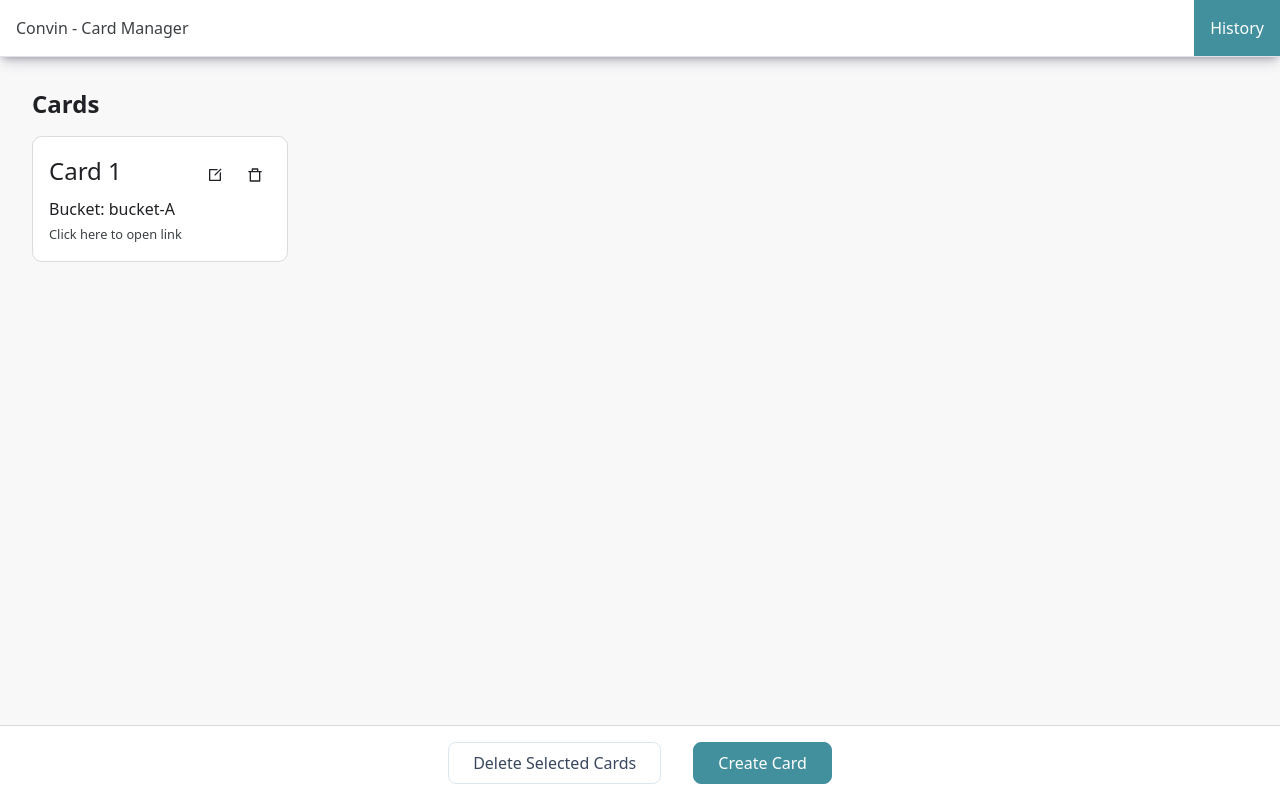
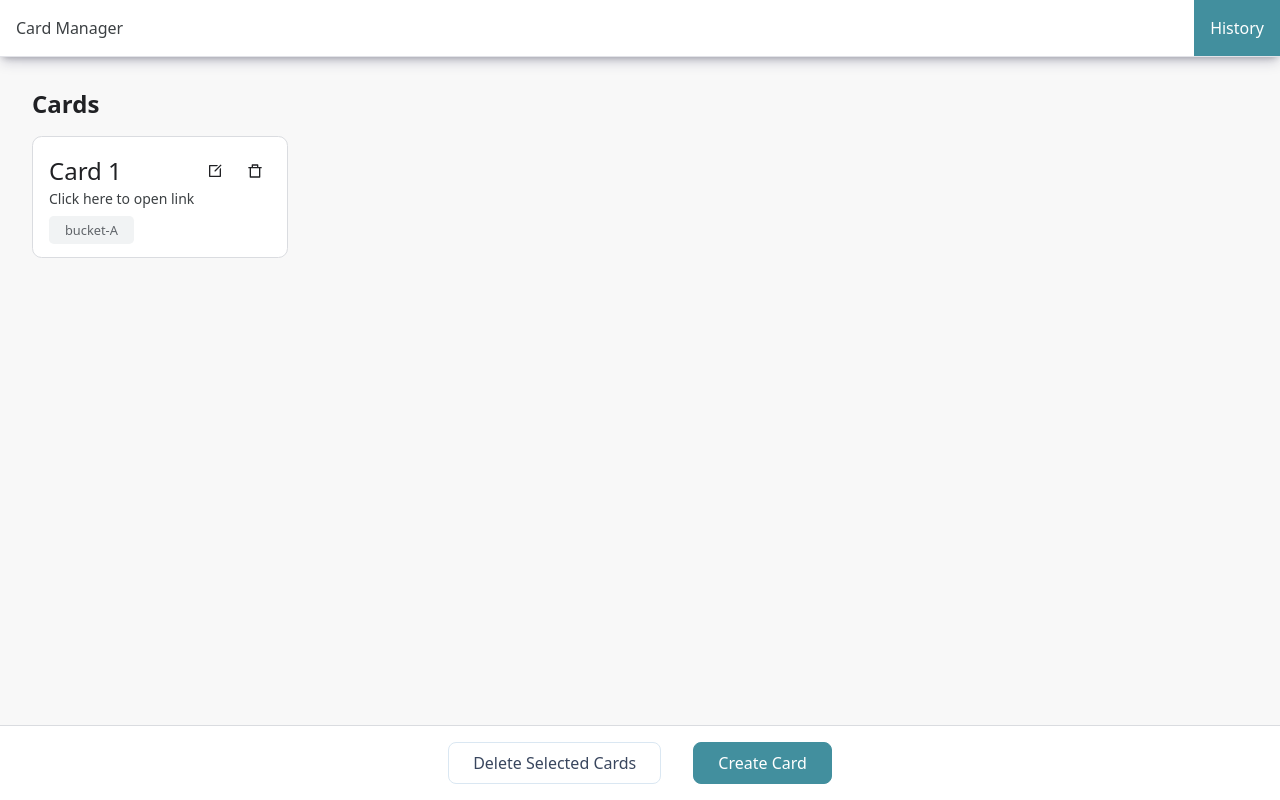
Before and after one commit to ashutosh44ks/convin-march, a React (Create React App) app: page / in a window 1280 px wide. Built offline with nearby package versions, Linux system fonts and the light colour scheme.

Commit message:
minor ui updates

```diff
--- a/public/index.html
+++ b/public/index.html
@@ -24,7 +24,7 @@
       work correctly both with client-side routing and a non-root public URL.
       Learn how to configure a non-root public URL by running `npm run build`.
     -->
-    <title>React App</title>
+    <title>Card Manager</title>
   </head>
   <body>
     <noscript>You need to enable JavaScript to run this app.</noscript>
--- a/src/App.css
+++ b/src/App.css
@@ -19,5 +19,12 @@
 .card h2 {
   font-size: 1.5rem;
   font-weight: 500;
-  margin-bottom: 0.5rem;
 }
+.card .tab {
+  background-color: #f1f3f4;
+  color: #606469;
+  border-radius: 0.3rem;
+  font-weight: 500;
+  font-size: 0.8rem;
+  padding: 0.3rem 1rem;
+}
--- a/src/components/Card.js
+++ b/src/components/Card.js
@@ -44,16 +44,18 @@ const Card = ({ card, selectedCards, setSelectedCards }) => {
             </div>
           )}
         </div>
-        <div>Bucket: {card.bucketId}</div>
-        <small
+        <div
           onClick={() => {
             dispatch(addItem(card.name, card.link));
             setVideo(true);
           }}
-          className="text-dark-2 cursor-pointer"
+          className="text-dark-2 text-sm cursor-pointer"
         >
           Click here to open link
-        </small>
+        </div>
+        <div className="mt-2">
+          <span className="tab">{card.bucketId}</span>
+        </div>
       </div>
       {video && (
         <>
--- a/src/components/Header.js
+++ b/src/components/Header.js
@@ -5,8 +5,8 @@ const Header = () => {
   const navigate = useNavigate();
   return (
     <div className="flex justify-between header">
-      <div className="cursor-pointer" onClick={() => navigate("/")}>
-        Convin - Card Manager
+      <div className="cursor-pointer font-medium" onClick={() => navigate("/")}>
+        Card Manager
       </div>
       <div
         className="bg-blue cursor-pointer text-white"
```
